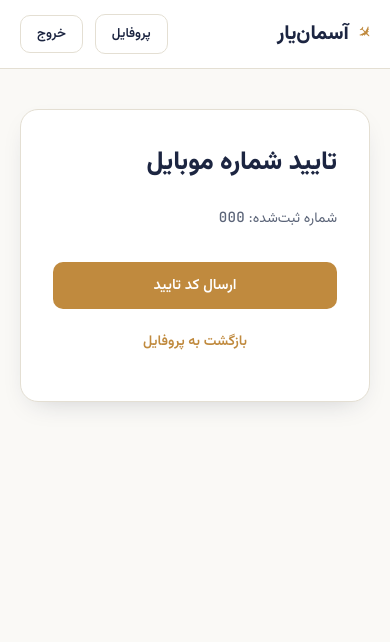
After one commit to elnazMasoudfard/airline-ticket-system, a Django app: page /accounts/verify-phone/ in a window 390 px wide. The commit adds this page. Shown: the top 642 px of the page. Run offline with Django 5.2, Linux system fonts and the light colour scheme; a user stored in the database is signed in; tables that the repository leaves empty hold one stand-in row (values such as "Sample post").

Commit message:
feat(accounts): add simulated SMS phone verification, clickable profile badges
Adds PhoneVerificationCode model and a request/confirm flow (code is
logged/printed instead of sent via a real SMS gateway). Profile page
badges for unverified email/phone are now actionable: email resends
the verification link, phone links to the new verification page.

Also fixes a bug in VerifyEmailView where it called a non-existent
is_valid() method and tried to assign to the is_used property instead
of setting used_at.

```diff
--- a/accounts/forms.py
+++ b/accounts/forms.py
@@ -57,3 +57,17 @@ class DepositForm(forms.Form):
         widget=forms.NumberInput(attrs={'class': 'form-control', 'placeholder': 'مثلاً 500000'}),
         label="مبلغ شارژ (تومان)"
     )
+
+
+class PhoneVerificationForm(forms.Form):
+    code = forms.CharField(
+        max_length=6,
+        min_length=6,
+        widget=forms.TextInput(attrs={
+            'class': 'form-control mono',
+            'placeholder': '------',
+            'inputmode': 'numeric',
+            'autocomplete': 'one-time-code',
+        }),
+        label="کد تایید ۶ رقمی"
+    )
--- a/accounts/urls.py
+++ b/accounts/urls.py
@@ -7,6 +7,8 @@ app_name = 'accounts'
 urlpatterns = [
     path('register/', views.RegisterView.as_view(), name='register'),
     path('verify-email/<str:token>/', views.VerifyEmailView.as_view(), name='verify_email'),
+    path('resend-verification-email/', views.ResendVerificationEmailView.as_view(), name='resend_verification_email'),
+    path('verify-phone/', views.RequestPhoneVerificationView.as_view(), name='verify_phone'),
     path('login/', views.LoginView.as_view(), name='login'),
     path('logout/', views.LogoutView.as_view(), name='logout'),
     path('profile/', views.ProfileView.as_view(), name='profile'),
--- a/accounts/views.py
+++ b/accounts/views.py
@@ -1,27 +1,27 @@
 import logging
+import traceback
 
 from django.conf import settings
 from django.contrib import messages
 from django.contrib.auth import authenticate, login, logout
 from django.contrib.auth.mixins import LoginRequiredMixin
 from django.core.mail import send_mail
-from django.shortcuts import redirect
+from django.shortcuts import redirect, render
 from django.urls import reverse, reverse_lazy
+from django.utils import timezone
 from django.views.generic import DetailView, FormView, View
 
-from .forms import DepositForm, LoginForm, RegistrationForm
-from .models import CustomUser, EmailVerificationToken
+from .forms import DepositForm, LoginForm, PhoneVerificationForm, RegistrationForm
+from .models import CustomUser, EmailVerificationToken, PhoneVerificationCode
 
 logger = logging.getLogger('accounts')
 security_logger = logging.getLogger('accounts.security')
 
 
-import traceback
-
 def send_verification_email(request, user):
-    """ایجاد توکن و ارسال ایمیل فعال‌سازی به کاربر"""
+    """ایجاد توکن و ارسال ایمیل فعال‌سازی به کاربر."""
     if not user.email:
-        print(f"[EMAIL DEBUG] کاربر {user.username} ایمیل ندارد!")
+        logger.warning(f"تلاش برای ارسال ایمیل تایید بدون ایمیل ثبت‌شده: user={user.username}")
         return
 
     token_obj = EmailVerificationToken.objects.create(user=user)
@@ -36,28 +36,35 @@ def send_verification_email(request, user):
         f"اگر این درخواست از سمت شما نبوده، این ایمیل را نادیده بگیرید."
     )
 
-    sender = settings.EMAIL_HOST_USER
-    print(f"[EMAIL DEBUG] در حال ارسال ایمیل از {sender} به {user.email}...")
-
     try:
         send_mail(
             subject=subject,
             message=message,
-            from_email=sender,
+            from_email=settings.DEFAULT_FROM_EMAIL,
             recipient_list=[user.email],
             fail_silently=False,
         )
-        print(f"[EMAIL DEBUG] ایمیل با موفقیت ارسال شد.")
+        logger.info(f"ایمیل تایید ارسال شد: user={user.username}, email={user.email}")
     except Exception as e:
-        print("=" * 40)
-        print("[EMAIL ERROR TRACEBACK]:")
-        traceback.print_exc()
-        print("=" * 40)
-        logger.error(f"خطا در ارسال ایمیل تایید به {user.email}: {e}")
+        logger.error(f"خطا در ارسال ایمیل تایید به {user.email}: {e}\n{traceback.format_exc()}")
+
+
+def send_verification_sms(user):
+    """
+    ایجاد کد تایید ۶ رقمی برای شماره موبایل کاربر.
+    چون درگاه پیامک واقعی متصل نیست، ارسال آن شبیه‌سازی‌شده و فقط در
+    کنسول/لاگ سرور چاپ می‌شود (دقیقاً مثل رفتار EMAIL_BACKEND=console).
+    """
+    # کدهای قبلی و استفاده‌نشده را باطل می‌کنیم تا فقط جدیدترین کد معتبر باشد
+    PhoneVerificationCode.objects.filter(user=user, used_at__isnull=True).update(used_at=timezone.now())
+
+    verification = PhoneVerificationCode.objects.create(user=user)
+    print(f"[SMS DEBUG] کد تایید برای {user.phone_number}: {verification.code}")
+    logger.info(f"کد تایید پیامکی (شبیه‌سازی‌شده) ساخته شد: user={user.username}, phone={user.phone_number}")
 
 
 class RegisterView(FormView):
-    """New user registration, generation and sending of an email verification token, and automatic login."""
+    """ثبت‌نام کاربر جدید، ارسال ایمیل تایید، و ورود خودکار."""
     template_name = 'accounts/register.html'
     form_class = RegistrationForm
     success_url = reverse_lazy('flights:flight_list')
@@ -76,7 +83,8 @@ class RegisterView(FormView):
 
 
 class VerifyEmailView(View):
-    """ Token verification and user email confirmation activation """
+    """اعتبارسنجی توکن و فعال‌سازی تایید ایمیل کاربر."""
+
     def get(self, request, token, *args, **kwargs):
         try:
             token_obj = EmailVerificationToken.objects.select_related('user').get(token=token)
@@ -84,7 +92,7 @@ class VerifyEmailView(View):
             messages.error(request, "لینک تایید نامعتبر است.")
             return redirect('flights:flight_list')
 
-        if not token_obj.is_valid():
+        if token_obj.is_used or token_obj.is_expired:
             messages.error(request, "لینک تایید منقضی شده یا قبلاً استفاده شده است.")
             return redirect('flights:flight_list')
 
@@ -92,16 +100,84 @@ class VerifyEmailView(View):
         user.email_verified = True
         user.save(update_fields=['email_verified'])
 
-        token_obj.is_used = True
-        token_obj.save(update_fields=['is_used'])
+        token_obj.used_at = timezone.now()
+        token_obj.save(update_fields=['used_at'])
 
         logger.info(f"ایمیل کاربر {user.username} با موفقیت تایید شد.")
         messages.success(request, "ایمیل شما با موفقیت تایید شد.")
         return redirect('accounts:profile')
 
 
+class ResendVerificationEmailView(LoginRequiredMixin, View):
+    """ارسال دوباره‌ی لینک تایید ایمیل (مثلاً وقتی کاربر لینک اول را گم کرده یا منقضی شده)."""
+
+    def post(self, request, *args, **kwargs):
+        if request.user.email_verified:
+            messages.info(request, "ایمیل شما قبلاً تایید شده است.")
+        elif not request.user.email:
+            messages.error(request, "برای دریافت لینک تایید، ابتدا باید ایمیل خود را ثبت کنید.")
+        else:
+            send_verification_email(request, request.user)
+            messages.success(request, "لینک تایید جدید به ایمیل شما ارسال شد.")
+        return redirect('accounts:profile')
+
+
+class RequestPhoneVerificationView(LoginRequiredMixin, View):
+    """
+    صفحه‌ی تایید شماره موبایل: یک دکمه برای ارسال کد (شبیه‌سازی‌شده)
+    و یک فرم برای وارد کردن کد دریافتی.
+    """
+    template_name = 'accounts/verify_phone.html'
+
+    def get(self, request, *args, **kwargs):
+        return render(request, self.template_name, {'form': PhoneVerificationForm(), 'code_sent': False})
+
+    def post(self, request, *args, **kwargs):
+        if request.user.phone_verified:
+            messages.info(request, "شماره موبایل شما قبلاً تایید شده است.")
+            return redirect('accounts:profile')
+
+        if 'send_code' in request.POST:
+            if not request.user.phone_number:
+                messages.error(request, "ابتدا باید شماره موبایل خود را ثبت کنید.")
+                return redirect('accounts:profile')
+
+            send_verification_sms(request.user)
+            messages.info(
+                request,
+                "کد تایید ارسال شد. (چون به درگاه پیامک واقعی متصل نیستیم، کد در کنسول سرور چاپ می‌شود.)"
+            )
+            return render(request, self.template_name, {'form': PhoneVerificationForm(), 'code_sent': True})
+
+        form = PhoneVerificationForm(request.POST)
+        if form.is_valid():
+            code = form.cleaned_data['code']
+            verification = (
+                PhoneVerificationCode.objects
+                .filter(user=request.user, code=code, used_at__isnull=True)
+                .order_by('-created_at')
+                .first()
+            )
+
+            if verification is None:
+                security_logger.warning(f"کد تایید پیامکی اشتباه: user={request.user.username}")
+                messages.error(request, "کد وارد‌شده اشتباه است.")
+            elif verification.is_expired:
+                messages.error(request, "کد منقضی شده است. دوباره درخواست بدهید.")
+            else:
+                verification.used_at = timezone.now()
+                verification.save(update_fields=['used_at'])
+                request.user.phone_verified = True
+                request.user.save(update_fields=['phone_verified'])
+                logger.info(f"شماره موبایل تایید شد: user={request.user.username}")
+                messages.success(request, "شماره موبایل شما با موفقیت تایید شد.")
+                return redirect('accounts:profile')
+
+        return render(request, self.template_name, {'form': form, 'code_sent': True})
+
+
 class LoginView(FormView):
-    """User login with username and password."""
+    """ورود کاربر با نام کاربری و رمز عبور."""
     template_name = 'accounts/login.html'
     form_class = LoginForm
     success_url = reverse_lazy('flights:flight_list')
@@ -131,7 +207,7 @@ class LogoutView(LoginRequiredMixin, View):
 
 
 class ProfileView(LoginRequiredMixin, DetailView):
-    """ The user profile includes the wallet balance and account information. """
+    """پروفایل کاربر شامل موجودی کیف پول و اطلاعات حساب."""
     model = CustomUser
     template_name = 'accounts/profile.html'
     context_object_name = 'profile_user'
@@ -141,7 +217,7 @@ class ProfileView(LoginRequiredMixin, DetailView):
 
 
 class DepositView(LoginRequiredMixin, FormView):
-    """ Topping up the simulated wallet. """
+    """شارژ کیف پول (شبیه‌سازی‌شده، بدون اتصال به درگاه پرداخت واقعی)."""
     template_name = 'accounts/deposit.html'
     form_class = DepositForm
     success_url = reverse_lazy('accounts:profile')
--- a/static/css/main.css
+++ b/static/css/main.css
@@ -813,3 +813,17 @@ a:focus-visible, button:focus-visible, input:focus-visible, select:focus-visible
 .boarding-pass-details > div {
   text-align: right;
 }
+
+/* ===== Clickable badge (verification prompts) ===== */
+.badge-action {
+  border: none;
+  font-family: inherit;
+  font-size: .72rem;
+  cursor: pointer;
+  text-decoration: underline;
+  text-underline-offset: 2px;
+}
+
+.badge-action:hover {
+  opacity: .85;
+}
--- /dev/null
+++ b/templates/accounts/verify_phone.html
@@ -0,0 +1,35 @@
+{% extends 'base.html' %}
+{% block title %}تایید شماره موبایل{% endblock %}
+
+{% block content %}
+<section class="auth-card">
+  <h1 class="page-title">تایید شماره موبایل</h1>
+  <p class="seat-summary">شماره ثبت‌شده: <span class="mono">{{ user.phone_number }}</span></p>
+
+  <form method="post" style="margin-bottom: 22px;">
+    {% csrf_token %}
+    <button type="submit" name="send_code" class="btn btn-accent btn-block">
+      {% if code_sent %}ارسال مجدد کد{% else %}ارسال کد تایید{% endif %}
+    </button>
+  </form>
+
+  {% if code_sent %}
+    <div class="alert alert-info" style="margin-bottom: 18px;">
+      چون به درگاه پیامک واقعی متصل نیستیم، کد تایید در کنسول سرور چاپ می‌شود (نه پیامک واقعی).
+    </div>
+    <form method="post" novalidate>
+      {% csrf_token %}
+      {% for field in form %}
+        <div class="field">
+          <label for="{{ field.id_for_label }}">{{ field.label }}</label>
+          {{ field }}
+          {% for error in field.errors %}<p class="field-error">{{ error }}</p>{% endfor %}
+        </div>
+      {% endfor %}
+      <button type="submit" class="btn btn-primary btn-block">تایید کد</button>
+    </form>
+  {% endif %}
+
+  <p class="auth-switch"><a href="{% url 'accounts:profile' %}">بازگشت به پروفایل</a></p>
+</section>
+{% endblock %}
```
Also changed, not shown: accounts/models.py (+69 -15 lines), templates/accounts/profile.html (+17 -6 lines), accounts/migrations/0004_alter_emailverificationtoken_options_and_more.py (added).
